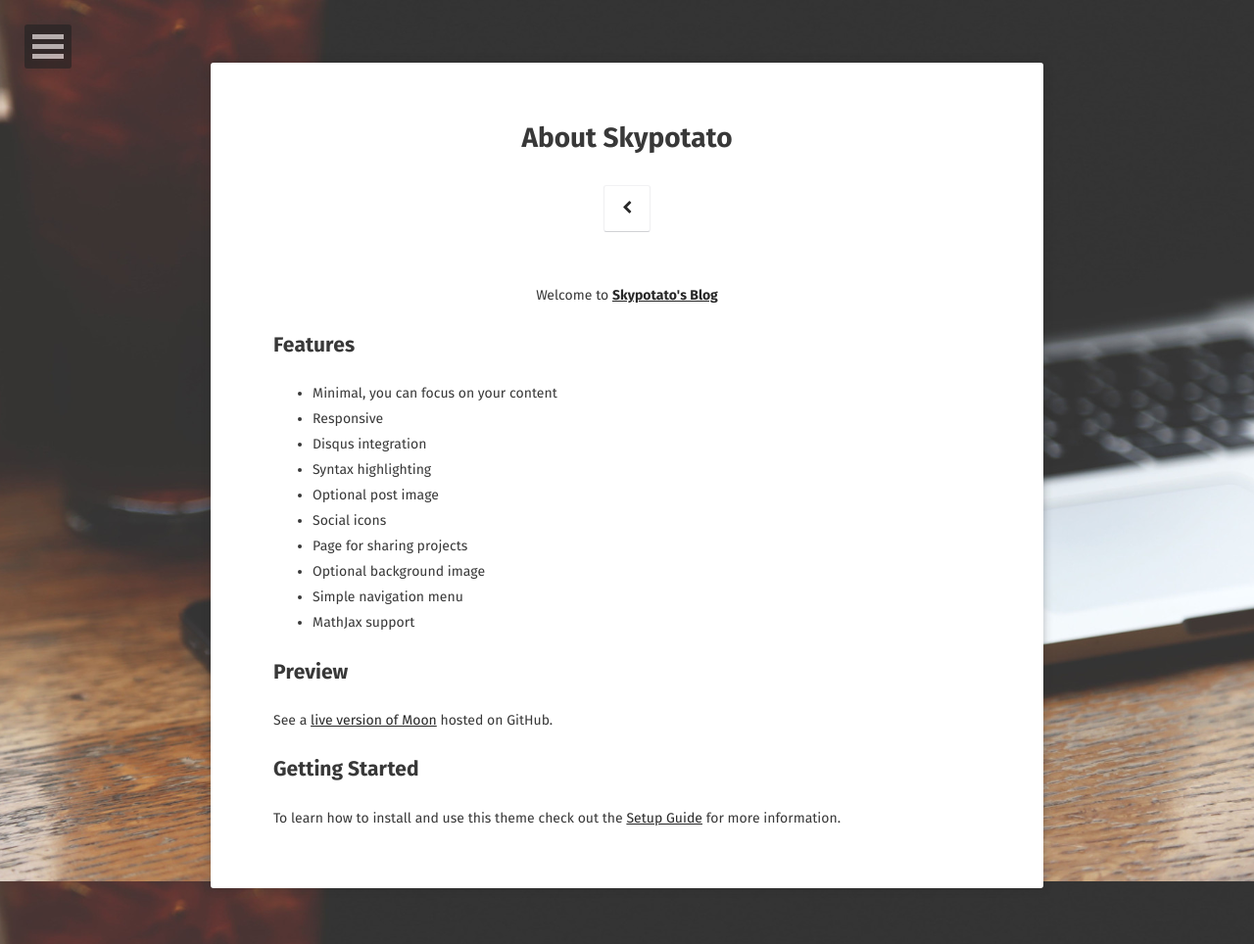
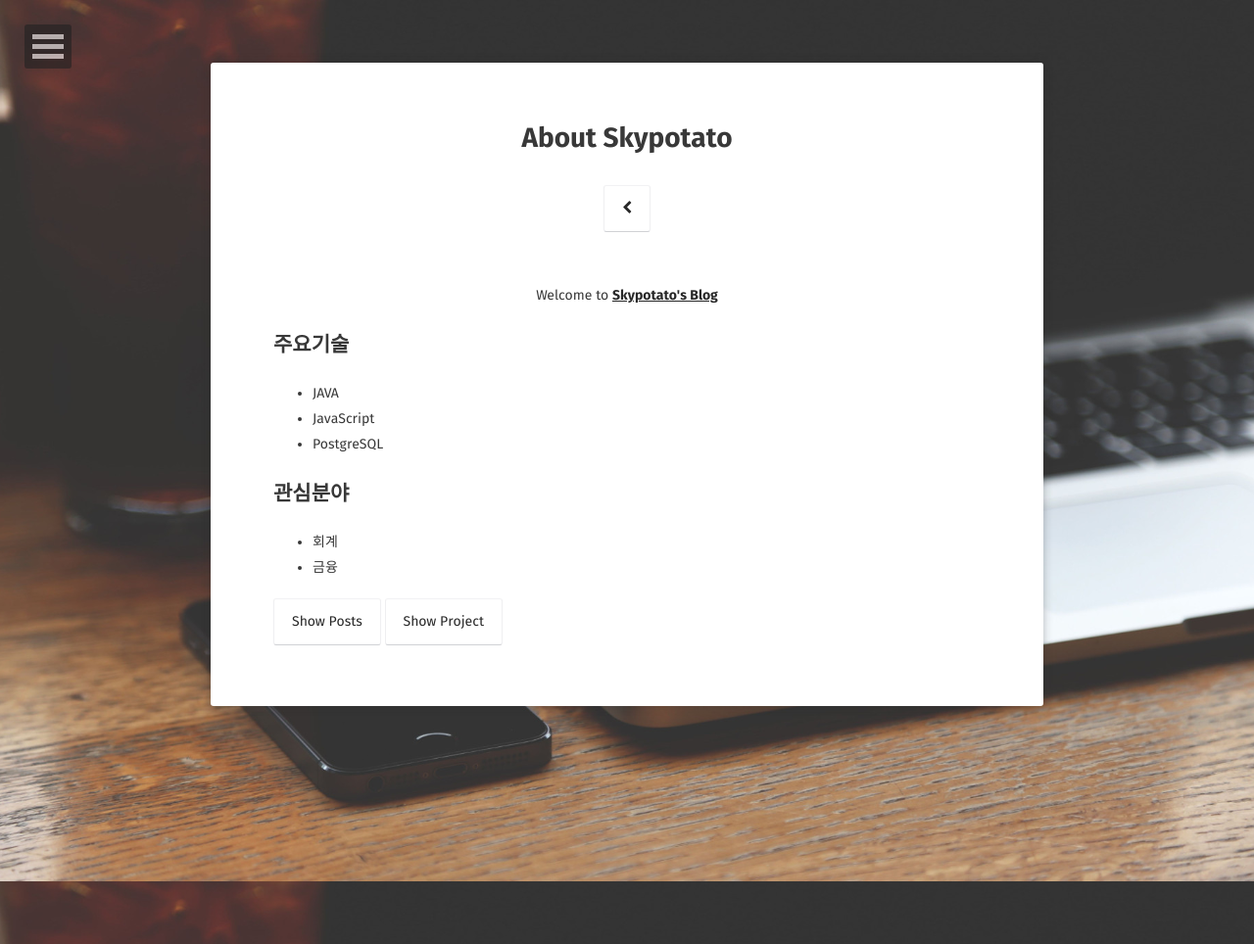
Before and after one commit to skypotato/skypotato.github.io, a Jekyll site: the page built from about/index.md, in a window 1280 px wide. Shown: the whole page at 98% size. Built offline with Jekyll 4.4.1, drawn with Linux system fonts in a browser that asks for light colours; some web fonts are replaced.

Commit message:
Update index.md

```diff
--- a/about/index.md
+++ b/about/index.md
@@ -8,19 +8,14 @@ comments: false
 
 <center>Welcome to <a href="https://skypotato.github.io/"><b>Skypotato's Blog</b></a></center>
 
-## Features
-* Minimal, you can focus on your content
-* Responsive
-* Disqus integration
-* Syntax highlighting
-* Optional post image
-* Social icons
-* Page for sharing projects
-* Optional background image
-* Simple navigation menu
-* MathJax support
+## 주요기술
+* JAVA
+* JavaScript
+* PostgreSQL
 
-## Preview
+## 관심분야
+* 회계
+* 금융
 
 <!--
 {% capture images %}
@@ -30,10 +25,5 @@ comments: false
 {% include gallery images=images caption="Screenshots of Moon Theme" cols=2 %}
 -->
 
-See a [live version of Moon](http://taylantatli.github.io/Moon) hosted on GitHub.
-
-## Getting Started
-
-To learn how to install and use this theme check out the [Setup Guide](http://taylantatli.me/Moon/moon-theme/) for more information.
-
-<!--[Install Moon](https://github.com/TaylanTatli/Moon){: .btn}-->
+[Show Posts](https://skypotato.github.io/posts/){: .btn}
+[Show Project](https://skypotato.github.io/projects/){: .btn}
```
